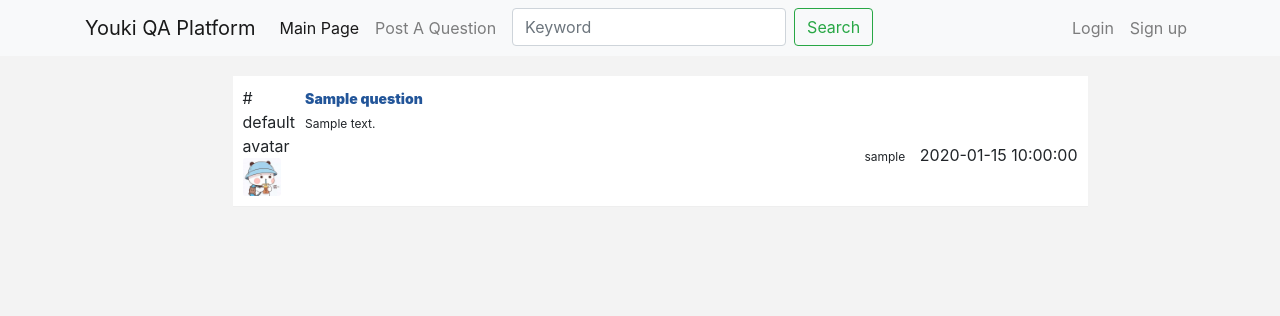
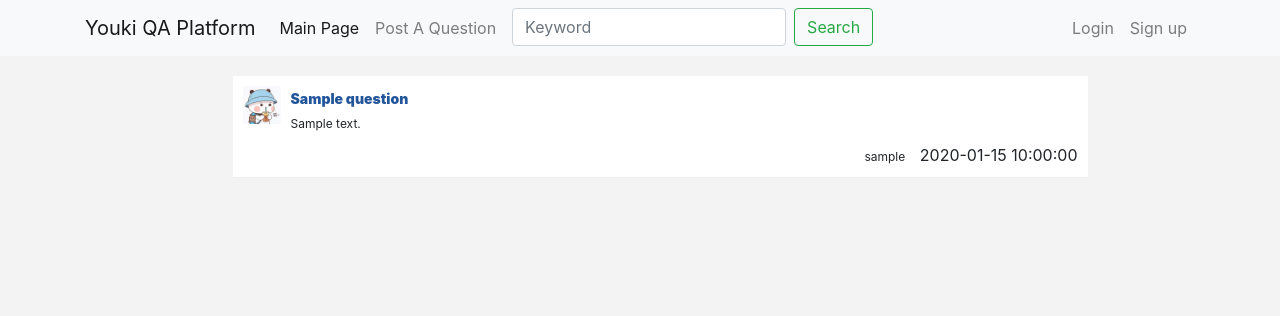
Before and after one commit to Garyouki/QA-platform, a Flask app: page / in a window 1280 px wide. Shown: the top 316 px of the page. Run offline with Flask 2, Linux system fonts and the light colour scheme; tables that the repository leaves empty hold one stand-in row (values such as "Sample post"); some libraries are stand-ins or nearby versions.

Commit message:
frontend fix by Jac

```diff
--- a/templates/index.html
+++ b/templates/index.html
@@ -15,7 +15,7 @@
                 {% for question in questions %}
                 <li>
                     <div class="side-question">
-                        # default avatar
+                        <!-- default avatar -->
                         <img class="side-question-avatar" src="{{ url_for('static', filename = 'images/avatar.jpg')}}" alt="">
                     </div>
                     <div class="question-main">
```
